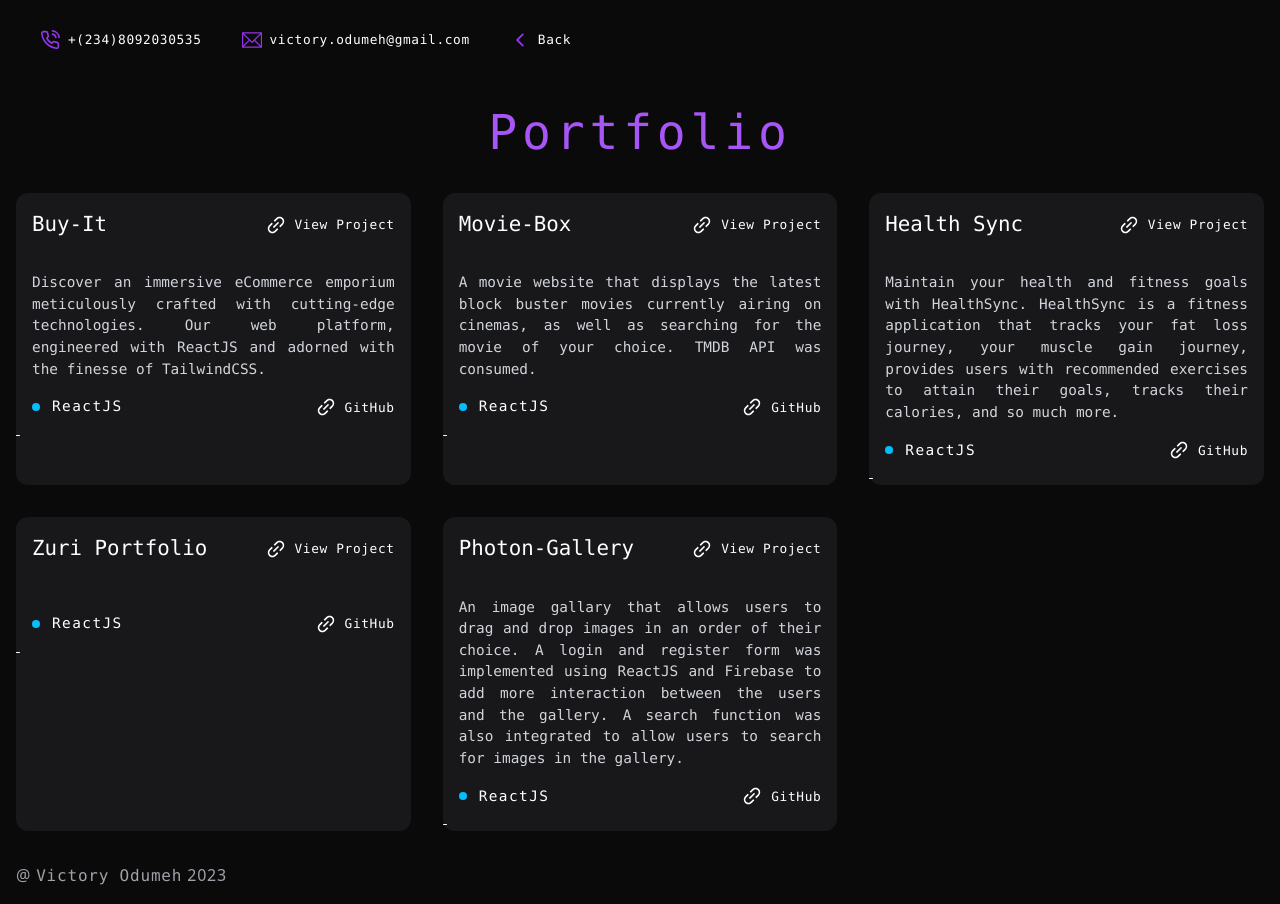
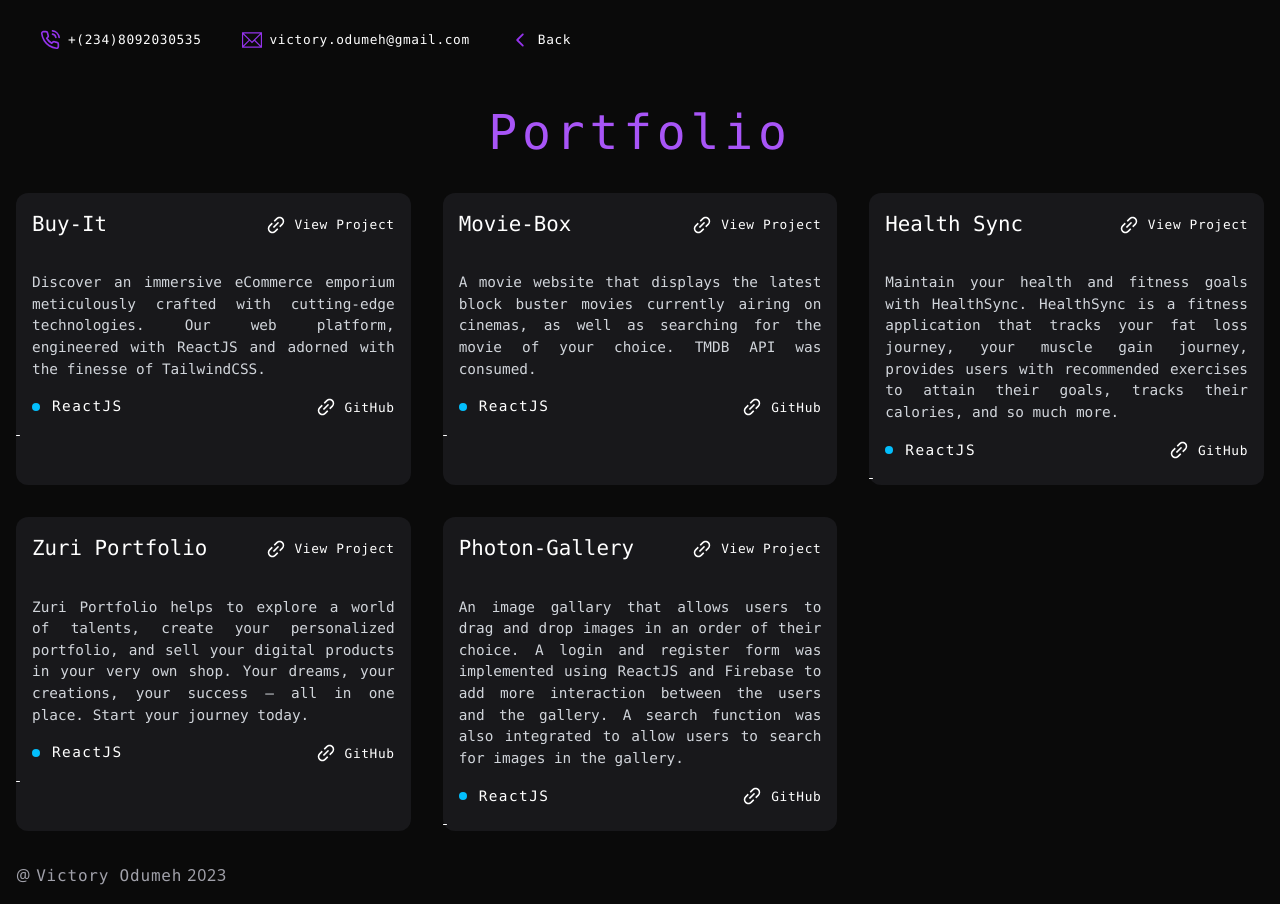
Before and after one commit to pHanToMcaNCoDE/Portfolio3, a React (Create React App) app: page /portfolio in a window 1280 px wide. Built offline with nearby package versions, Linux system fonts and the light colour scheme; no server answers; some icons are missing.

Commit message:
ready for launch 🚀

```diff
--- a/src/Data/Data.js
+++ b/src/Data/Data.js
@@ -30,7 +30,7 @@ export const projects = [
     {
         id: 4,
         name: 'Zuri Portfolio',
-        desc: '',
+        desc: 'Zuri Portfolio helps to explore a world of talents, create your personalized portfolio, and sell your digital products in your very own shop. Your dreams, your creations, your success – all in one place. Start your journey today.',
         tool: 'ReactJS',
         color: '#03befc',
         github: 'https://github.com/pHanToMcaNCoDE/Name-zuriportfolio-frontend',
```
